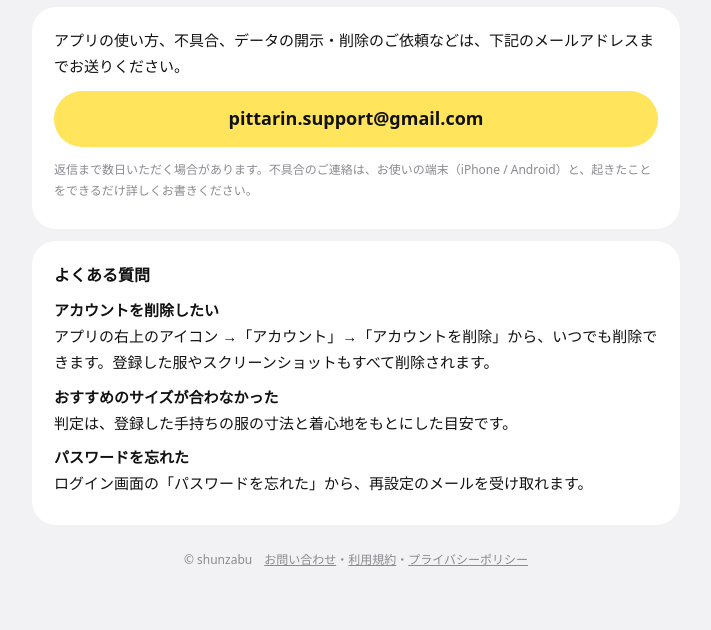
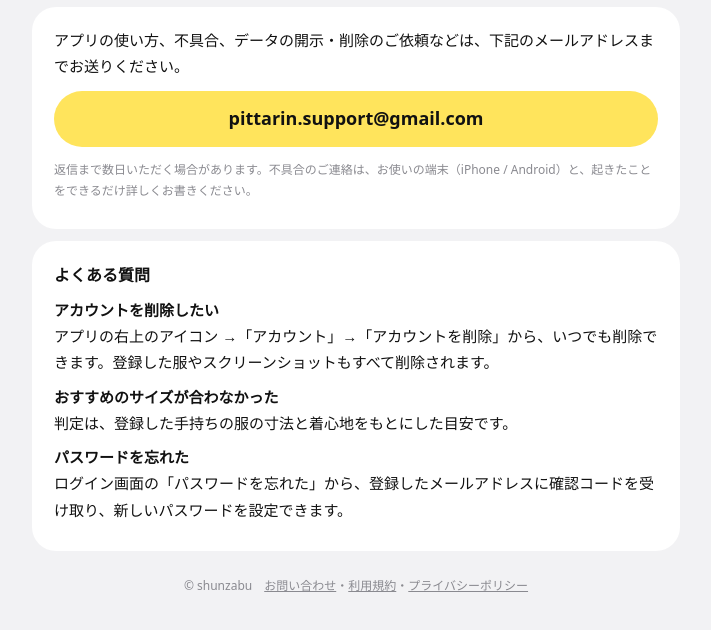
Before and after one commit to shuuuuuun/pittarin-legal, a plain HTML site: page support.html in a window 1280 px wide. Shown: the part 118-748 px from the top of the page, without its empty margins (284-995 px from the left). Drawn offline with Linux system fonts and the light colour scheme; a web font is replaced by a local one.

Commit message:
よくある質問のパスワード再設定を確認コードの流れに合わせる
Co-Authored-By: Claude Opus 5.5 <noreply@anthropic.com>

```diff
--- a/support.html
+++ b/support.html
@@ -42,7 +42,7 @@
 <h2>よくある質問</h2>
 <p><strong>アカウントを削除したい</strong><br>アプリの右上のアイコン →「アカウント」→「アカウントを削除」から、いつでも削除できます。登録した服やスクリーンショットもすべて削除されます。</p>
 <p><strong>おすすめのサイズが合わなかった</strong><br>判定は、登録した手持ちの服の寸法と着心地をもとにした目安です。</p>
-<p><strong>パスワードを忘れた</strong><br>ログイン画面の「パスワードを忘れた」から、再設定のメールを受け取れます。</p>
+<p><strong>パスワードを忘れた</strong><br>ログイン画面の「パスワードを忘れた」から、登録したメールアドレスに確認コードを受け取り、新しいパスワードを設定できます。</p>
 </section>
 <footer>© shunzabu　<a href="./support.html">お問い合わせ</a>・<a href="./terms.html">利用規約</a>・<a href="./privacy.html">プライバシーポリシー</a></footer>
 </main>
```
